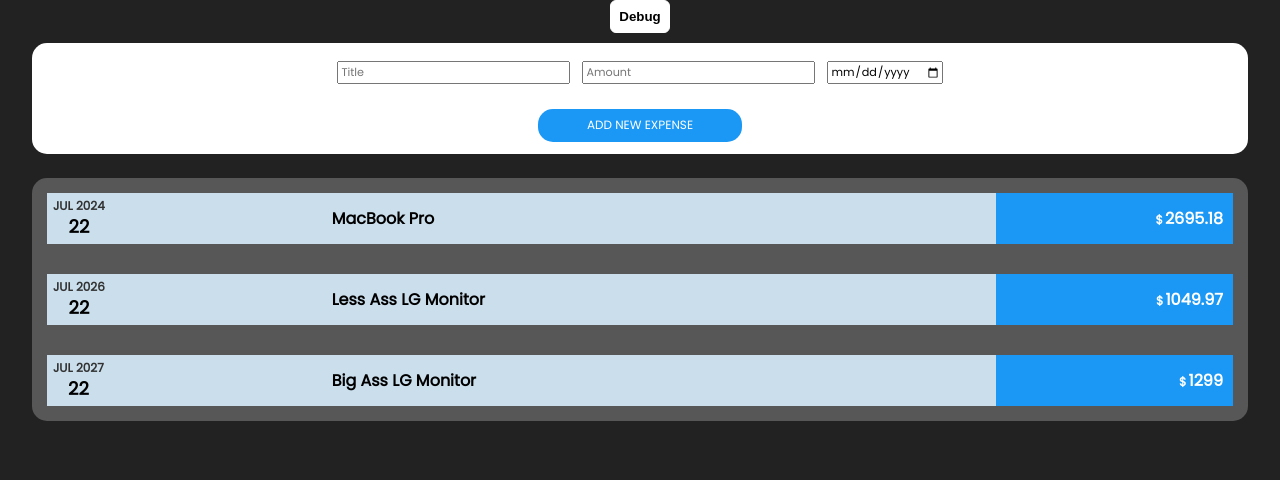
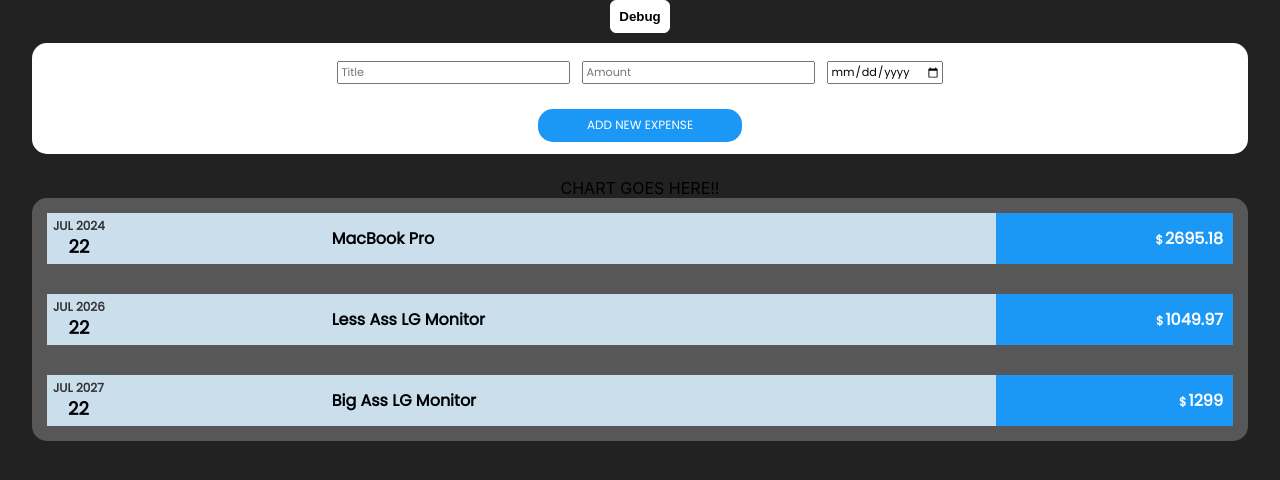
Before and after one commit to kartikkoul/cool-expense-tracker, a React (Create React App) app: page / in a window 1280 px wide. Shown: the top 480 px of the page. Built offline with nearby package versions, Linux system fonts and the light colour scheme.

Commit message:
- Project Restuctured 🚀

```diff
--- a/src/App.js
+++ b/src/App.js
@@ -1,7 +1,8 @@
 import {useState} from 'react';
 import './App.css';
-import Expenses from './myComponents/Expenses';
-import AddExpense from './myComponents/AddExpense';
+import Expenses from './myComponents/expensesListSection/Expenses';
+import AddExpense from './myComponents/addExpenseSection/AddExpense';
+import Chart from './myComponents/chartSection/Chart';
 
 function App() {
 
@@ -39,6 +40,7 @@ function App() {
     <div className="webApp">
       <button onClick={debugHandler} className="debugButton">Debug</button>
       <AddExpense expenses={expenses} setexpenses={setexpenses}/>
+      <Chart/>
       <Expenses expenseObj={expenses}/>
     </div>
 
--- /dev/null
+++ b/src/myComponents/chartSection/Chart.js
@@ -0,0 +1,15 @@
+import React from 'react'
+import './Chart.css'
+
+
+const Chart = () => {
+    return (
+        <div className="chartOuter">
+            <div className="chartInner">
+                CHART GOES HERE!!
+            </div>
+        </div>
+    )
+}
+
+export default Chart
```
Also changed, not shown: src/myComponents/addExpenseSection/AddExpense.css (renamed from src/myComponents/AddExpense.css), src/myComponents/addExpenseSection/AddExpense.js (renamed from src/myComponents/AddExpense.js), src/myComponents/chartSection/Chart.css (added), src/myComponents/expensesListSection/Expense.css (renamed from src/myComponents/Expense.css), src/myComponents/expensesListSection/Expense.js (renamed from src/myComponents/Expense.js), src/myComponents/expensesListSection/Expenses.css (renamed from src/myComponents/Expenses.css), src/myComponents/expensesListSection/Expenses.js (renamed from src/myComponents/Expenses.js).
